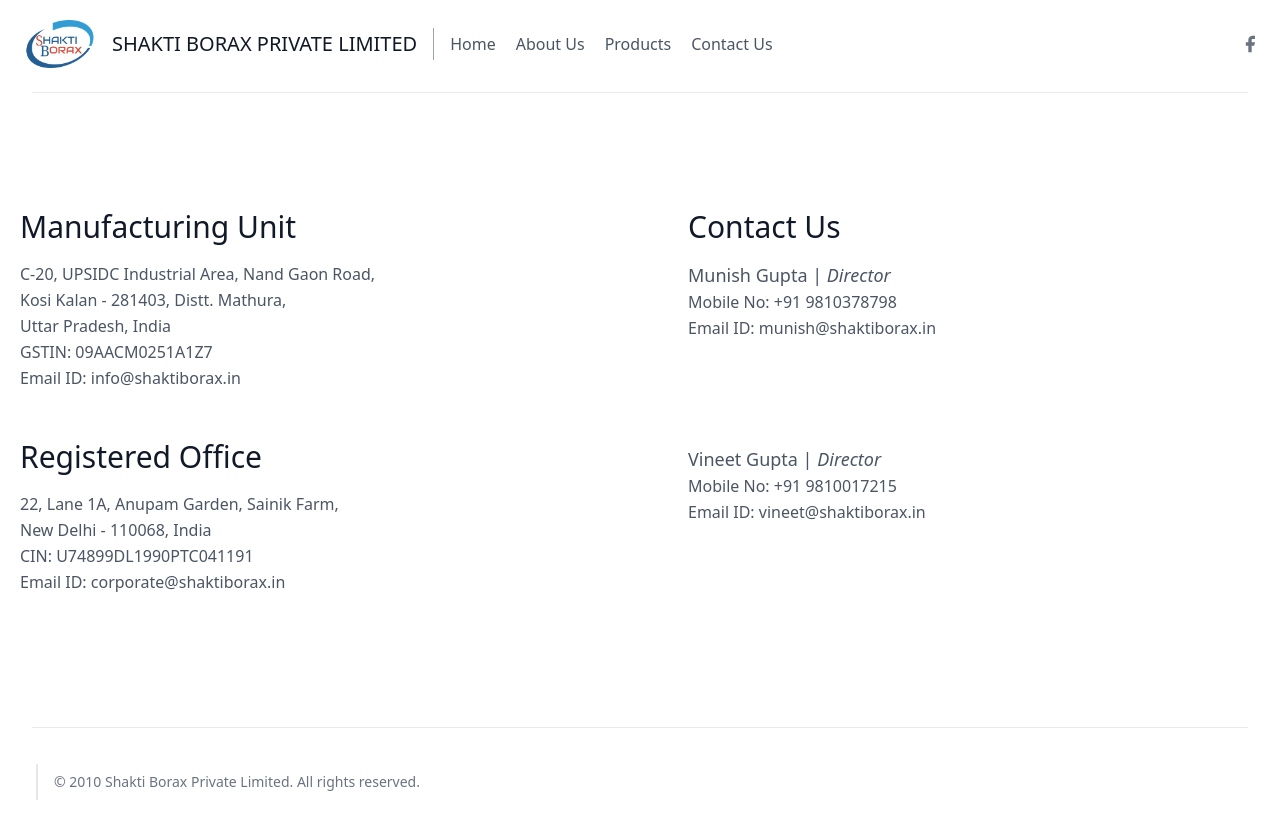
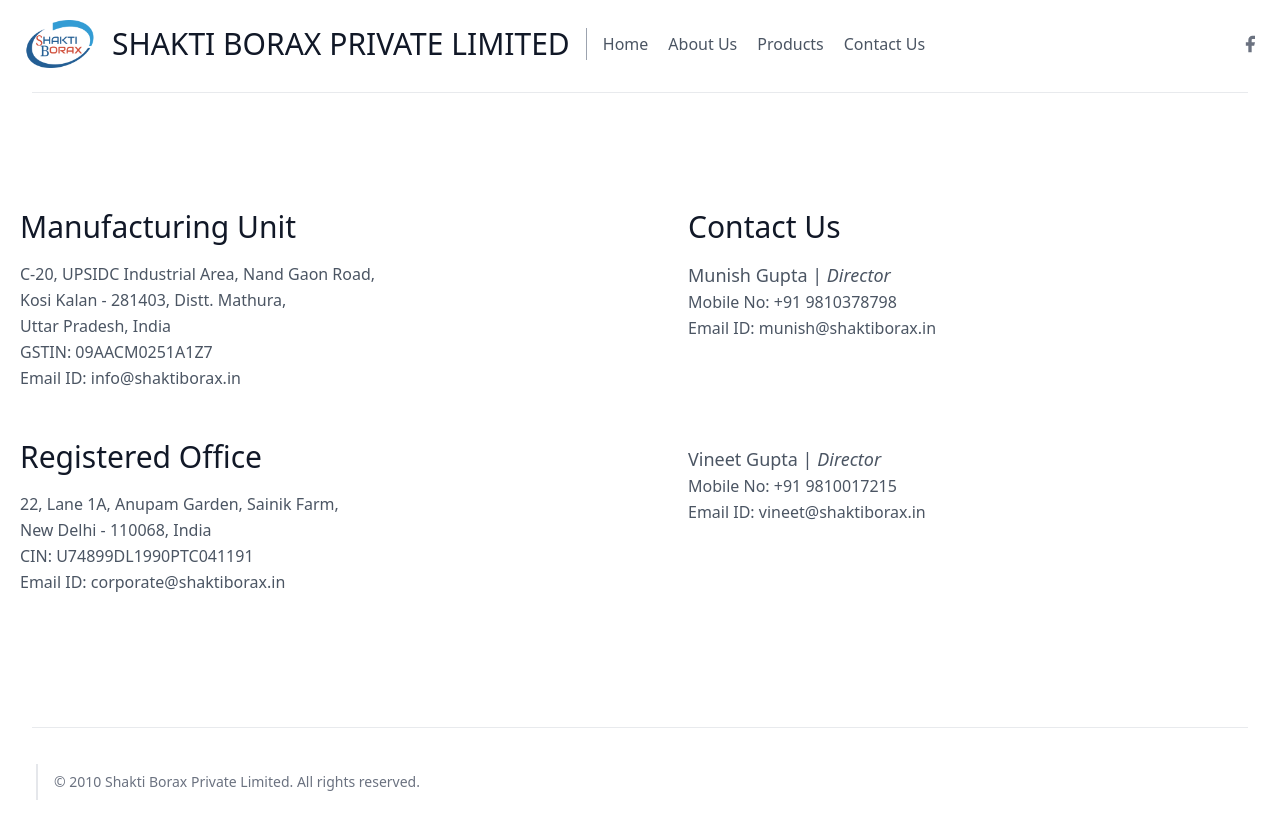
Before and after one commit to Shakti-Borax/shakti-borax.github.io, a plain HTML site: page contact.html in a window 1280 px wide. Drawn offline with nearby package versions, Linux system fonts and the light colour scheme.

Commit message:
Update contact.html

```diff
--- a/contact.html
+++ b/contact.html
@@ -35,7 +35,7 @@
           class="flex title-font font-medium items-center text-gray-900 mb-4 md:mb-0"
         >
           <img src="./assets/logo.png" alt="Logo" class="h-15 w-20" />
-          <span class="ml-3 text-xl">SHAKTI BORAX PRIVATE LIMITED</span>
+          <span class="ml-3 text-3xl">SHAKTI BORAX PRIVATE LIMITED</span>
         </a>
         <nav
           class="md:mr-auto md:ml-4 md:py-1 md:pl-4 md:border-l md:border-gray-400 flex flex-wrap items-center text-base justify-center"
```
